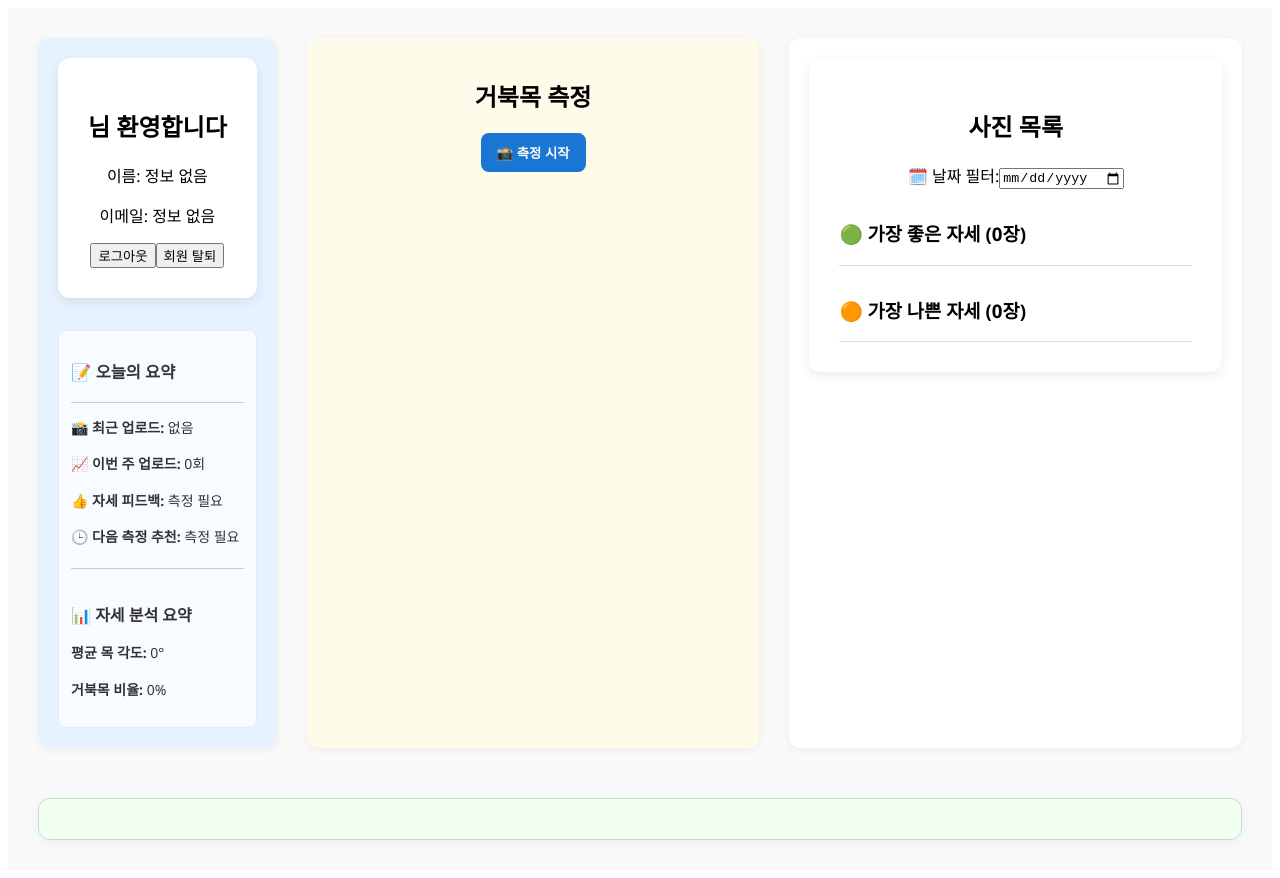
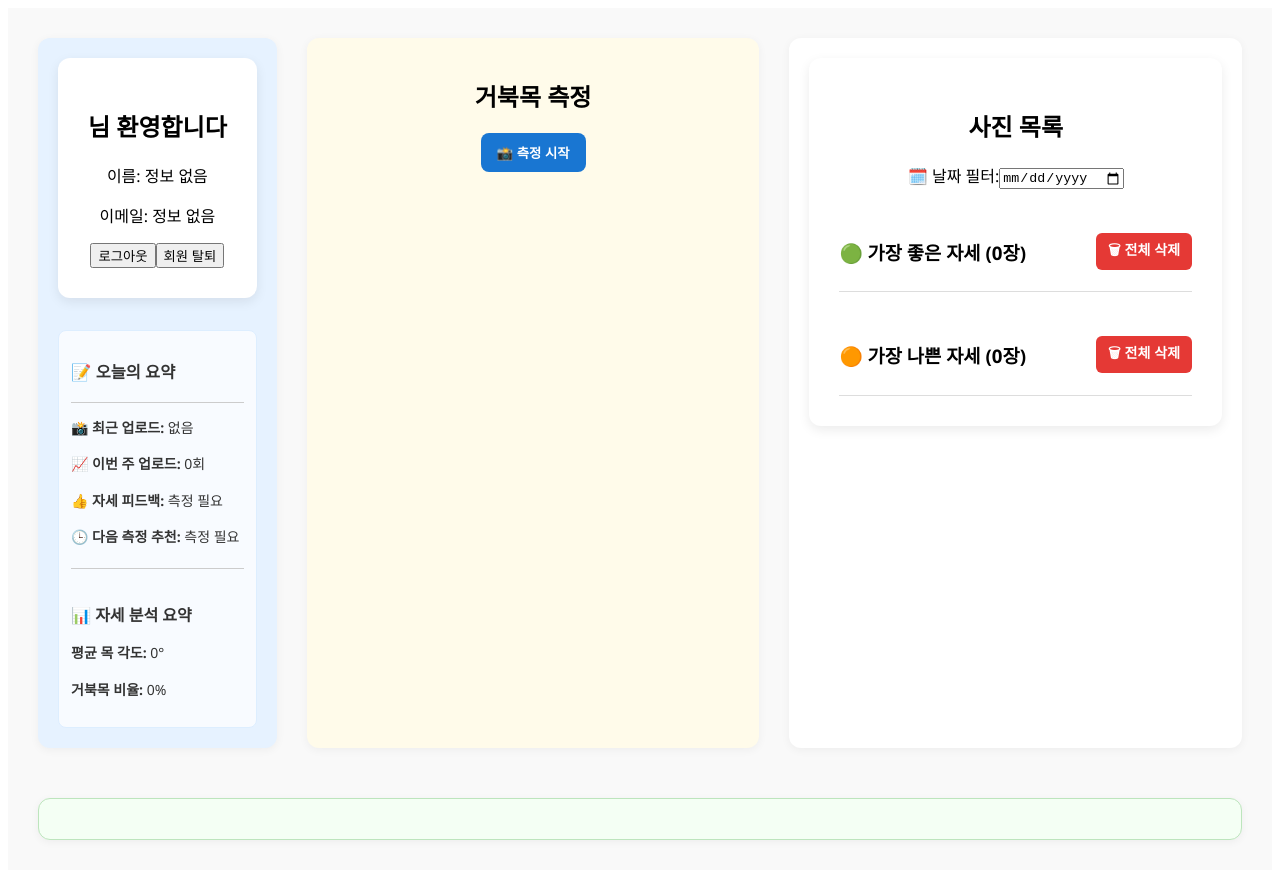
Before and after one commit to mj99k14/webcam-upgrade, a Vue app in the folder newfront/: page /myprofile in a window 1280 px wide. Built offline with nearby package versions, Linux system fonts and the light colour scheme.

Commit message:
사진 전체 삭제 구현

```diff
--- a/newfront/src/components/PhotoList.vue
+++ b/newfront/src/components/PhotoList.vue
@@ -18,9 +18,13 @@
       <h3>선택한 사진</h3>
       <img :src="`http://210.101.236.158:5000${selectedPhoto.photo_url}`" alt="선택한 사진" class="selected-photo" />
     </div>
+
     <!-- 🟢 가장 좋은 자세 목록 -->
     <div class="section">
-      <h3>🟢 가장 좋은 자세 ({{ bestPhotos.length }}장)</h3>
+      <div class="section-header">
+        <h3>🟢 가장 좋은 자세 ({{ bestPhotos.length }}장)</h3>
+        <button class="delete-all-btn" @click="deleteAll('best')">🗑 전체 삭제</button>
+      </div>
       <div class="scroll-block">
         <div v-for="photo in bestPhotos" :key="photo.id">
           <PhotoItem
@@ -35,7 +39,10 @@
 
     <!-- 🟠 가장 나쁜 자세 목록 -->
     <div class="section">
-      <h3>🟠 가장 나쁜 자세 ({{ worstPhotos.length }}장)</h3>
+      <div class="section-header">
+        <h3>🟠 가장 나쁜 자세 ({{ worstPhotos.length }}장)</h3>
+        <button class="delete-all-btn" @click="deleteAll('worst')">🗑 전체 삭제</button>
+      </div>
       <div class="scroll-block">
         <div v-for="photo in worstPhotos" :key="photo.id">
           <PhotoItem
@@ -59,15 +66,27 @@ export default {
     filteredPhotos: Array,
     selectedPhoto: Object,
     selectedDate: String,
-    formatTime: Function
+    formatTime: Function,
   },
-  emits: ['showPhoto', 'deletePhoto', 'update:selectedDate'],
+  emits: ['showPhoto', 'deletePhoto', 'update:selectedDate', 'handlePhotoUploaded'],
   computed: {
     bestPhotos() {
       return this.filteredPhotos.filter(photo => photo.type === 'best');
     },
     worstPhotos() {
       return this.filteredPhotos.filter(photo => photo.type === 'worst');
+    },
+  },
+  methods: {
+    async deleteAll(type) {
+      const confirmMsg = type === 'best' ? '가장 좋은 자세 사진을 모두 삭제하시겠습니까?' : '가장 나쁜 자세 사진을 모두 삭제하시겠습니까?';
+      if (!confirm(confirmMsg)) return;
+
+      const targets = this.filteredPhotos.filter(photo => photo.type === type);
+      for (const photo of targets) {
+        await this.$emit('deletePhoto', photo.id);
+      }
+      this.$emit('handlePhotoUploaded');
     }
   }
 };
@@ -111,4 +130,25 @@ export default {
   border-top: 1px solid #ddd;
   margin-top: 8px;
 }
+
+.section-header {
+  display: flex;
+  justify-content: space-between;
+  align-items: center;
+  margin-bottom: 8px;
+}
+
+.delete-all-btn {
+  background-color: #e53935;
+  color: white;
+  padding: 6px 12px;
+  border: none;
+  border-radius: 6px;
+  cursor: pointer;
+  font-weight: bold;
+  font-size: 14px;
+}
+.delete-all-btn:hover {
+  background-color: #c62828;
+}
 </style>
```
